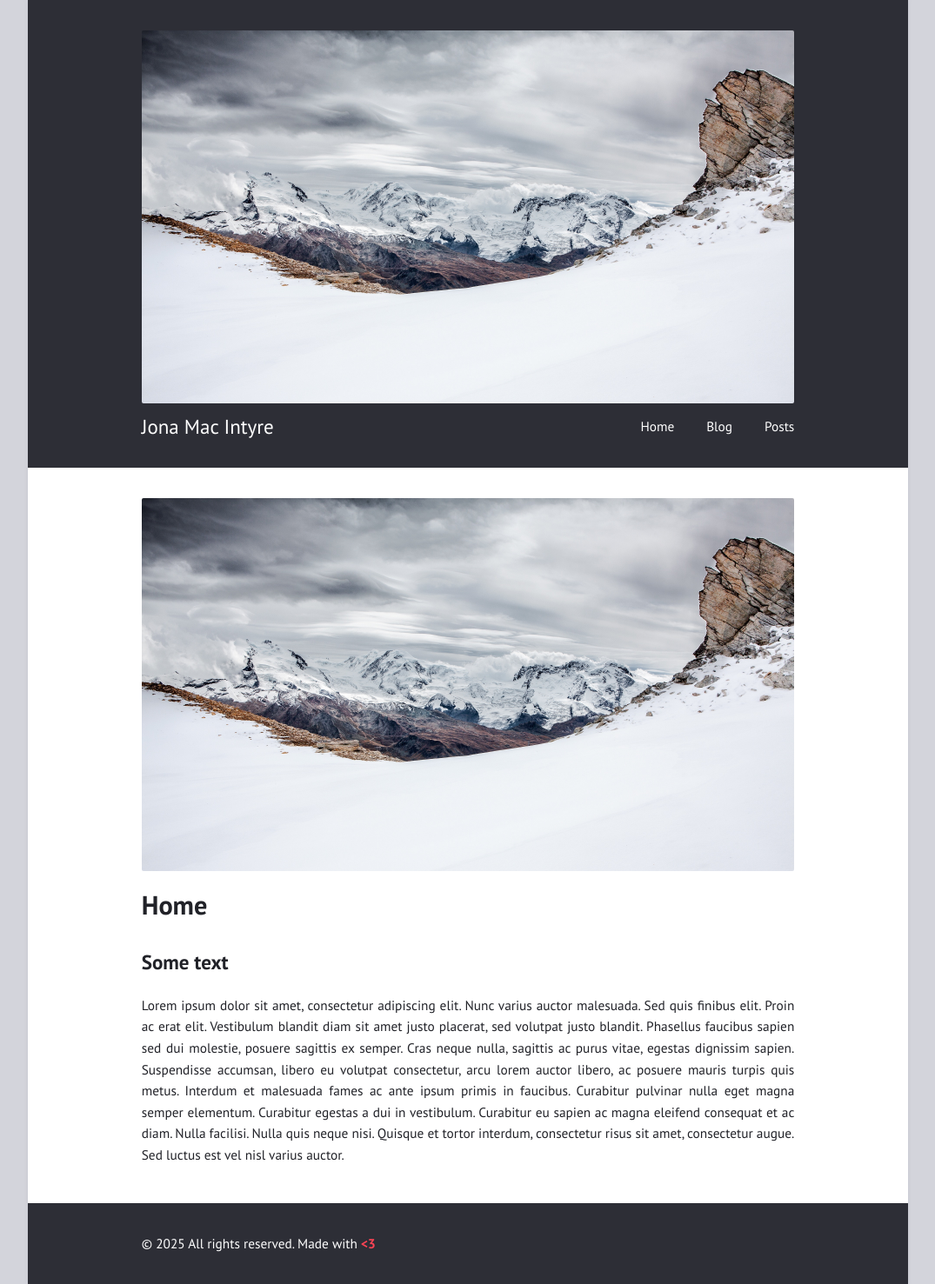
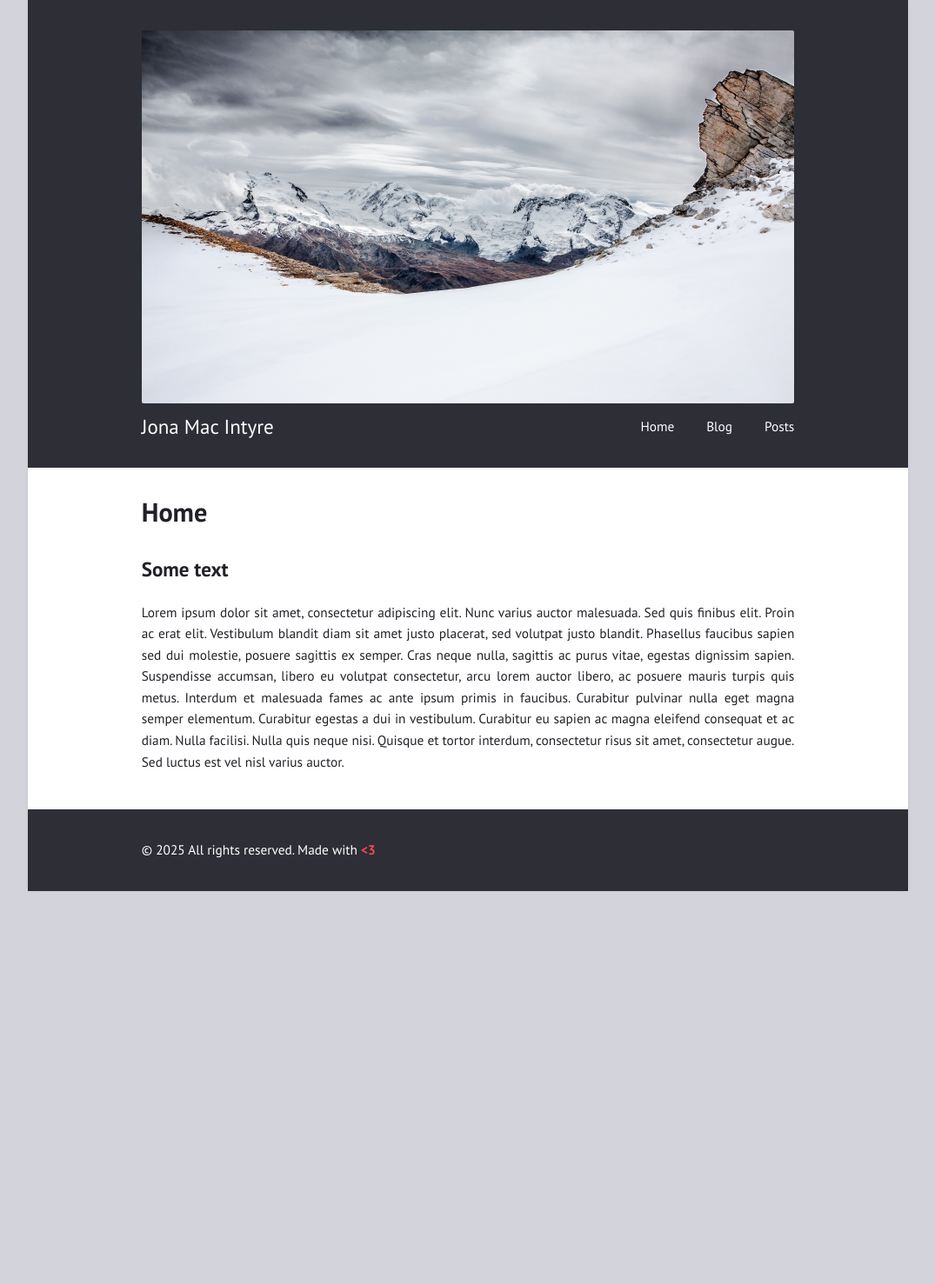
Before and after one commit to macinj1/macinj1.github.io, a Jekyll site: the page built from index.md, in a window 1280 px wide. Shown: the whole page at 87% size, without its empty margins (102-1177 px from the left). Built offline with Jekyll 4.4.1, drawn with Linux system fonts in a browser that asks for light colours; after the commit the page ends 1025 px from its top, so only the background shows below that.

Commit message:
Update page.html

```diff
--- a/_layouts/page.html
+++ b/_layouts/page.html
@@ -2,7 +2,6 @@
 layout: default
 ---
 <article>
-  <img src="content/images/mountain.jpg"> <br>
   <header><h1><a href="{{ page.url | relative_url }}">{{ page.title }}</a></h1></header>
   {{ content }}
 </article>
```
